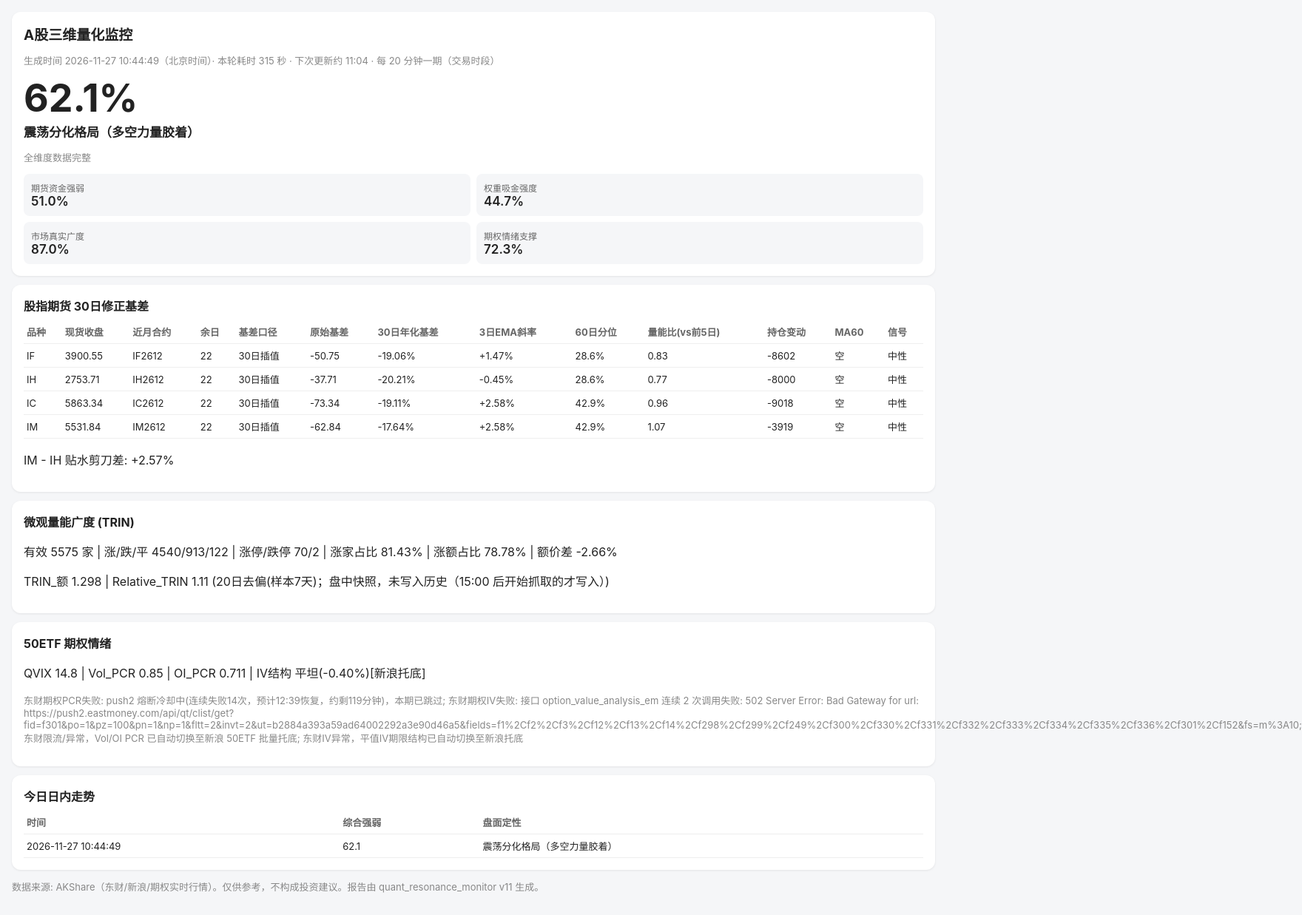
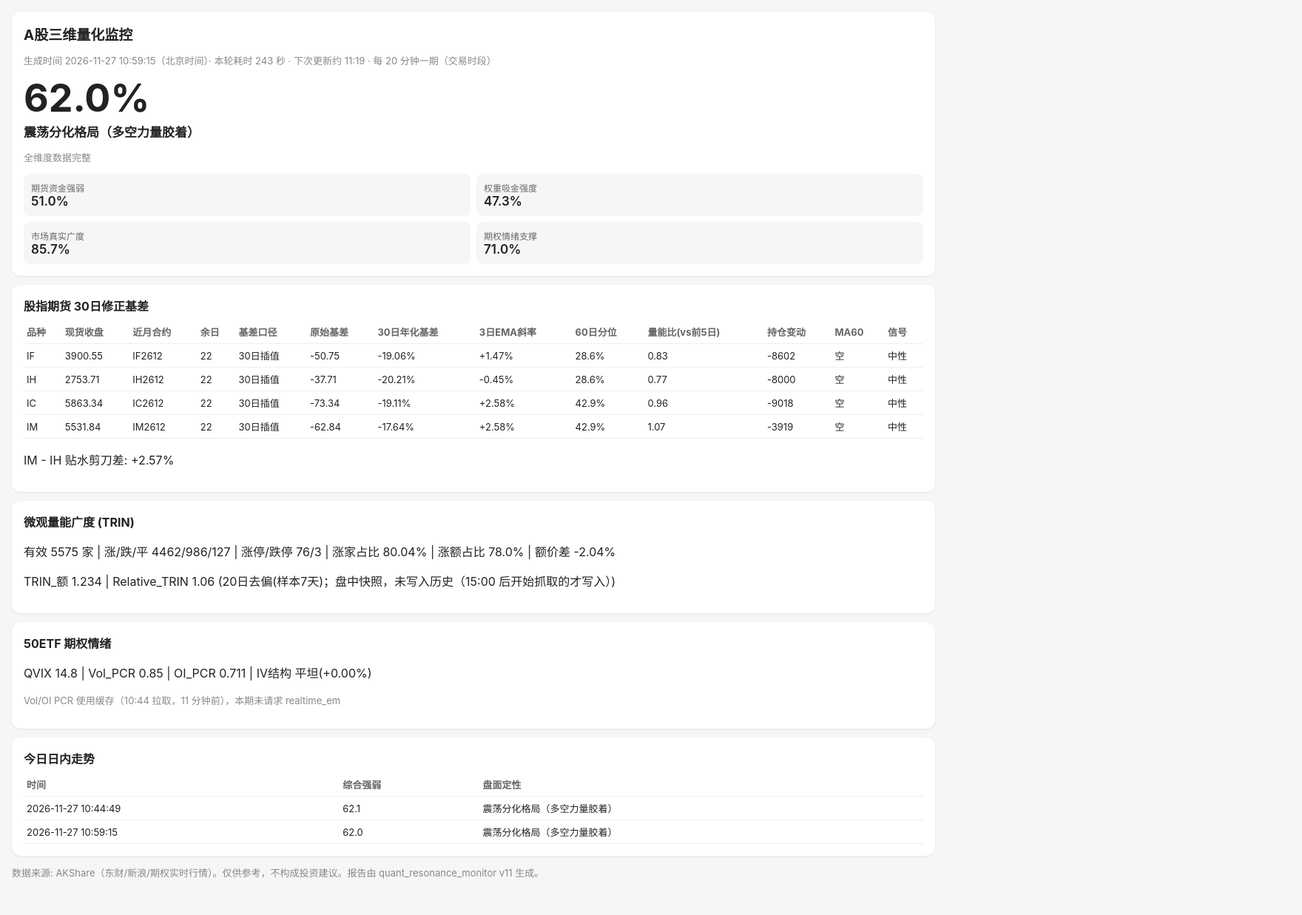
Before and after one commit to sleepy980wl/quant-resonance-monitor, a plain HTML site: page report/index.html in a window 1280 px wide. Shown: the whole page at 74% size, 1760 px wide, since content can reach past the window. Drawn offline with Linux system fonts and the light colour scheme.

Commit message:
Monitor update 2026-11-27 02:59 UTC

```diff
--- a/monitor_data/intraday_strength_20261127.csv
+++ b/monitor_data/intraday_strength_20261127.csv
@@ -1,2 +1,3 @@
 time,credibility,total_strength_pct,futures_pct,weight_capital_pct,breadth_pct,option_pct,trin_amt,rel_trin,amt_spread,if_30d_rate,im_ih_spread,vol_pcr,oi_pcr,qvix,regime
 2026-11-27 10:44:49,全维度数据完整,62.1,51.0,44.7,87.0,72.3,1.298,1.11,-2.66,-19.065,2.572,0.85,0.711,14.8,震荡分化格局（多空力量胶着）
+2026-11-27 10:59:15,全维度数据完整,62.0,51.0,47.3,85.7,71.0,1.234,1.06,-2.04,-19.065,2.572,0.85,0.711,14.8,震荡分化格局（多空力量胶着）
--- a/report/index.html
+++ b/report/index.html
@@ -18,20 +18,20 @@ th{color:#666} .scroll{overflow-x:auto}
 .grid b{display:block;font-size:12px;color:#666;font-weight:400} .grid span{font-size:17px;font-weight:600}
 </style></head><body>
 <div class="card"><h1>A股三维量化监控</h1>
-<p class="muted">生成时间 2026-11-27 10:44:49（北京时间）· 本轮耗时 315 秒 · 下次更新约 11:04 · 每 20 分钟一期（交易时段）</p>
-<div class="score">62.1%</div>
+<p class="muted">生成时间 2026-11-27 10:59:15（北京时间）· 本轮耗时 243 秒 · 下次更新约 11:19 · 每 20 分钟一期（交易时段）</p>
+<div class="score">62.0%</div>
 <div class="regime">震荡分化格局（多空力量胶着）</div>
 <p class="muted">全维度数据完整</p>
 <div class="grid">
 <div><b>期货资金强弱</b><span>51.0%</span></div>
-<div><b>权重吸金强度</b><span>44.7%</span></div>
-<div><b>市场真实广度</b><span>87.0%</span></div>
-<div><b>期权情绪支撑</b><span>72.3%</span></div>
+<div><b>权重吸金强度</b><span>47.3%</span></div>
+<div><b>市场真实广度</b><span>85.7%</span></div>
+<div><b>期权情绪支撑</b><span>71.0%</span></div>
 </div></div>
 
 <div class="card"><h2>股指期货 30日修正基差</h2><div class='scroll'><table><thead><tr><th>品种</th><th>现货收盘</th><th>近月合约</th><th>余日</th><th>基差口径</th><th>原始基差</th><th>30日年化基差</th><th>3日EMA斜率</th><th>60日分位</th><th>量能比(vs前5日)</th><th>持仓变动</th><th>MA60</th><th>信号</th></tr></thead><tbody><tr><td>IF</td><td>3900.55</td><td>IF2612</td><td>22</td><td>30日插值</td><td>-50.75</td><td>-19.06%</td><td>+1.47%</td><td>28.6%</td><td>0.83</td><td>-8602</td><td>空</td><td>中性</td></tr><tr><td>IH</td><td>2753.71</td><td>IH2612</td><td>22</td><td>30日插值</td><td>-37.71</td><td>-20.21%</td><td>-0.45%</td><td>28.6%</td><td>0.77</td><td>-8000</td><td>空</td><td>中性</td></tr><tr><td>IC</td><td>5863.34</td><td>IC2612</td><td>22</td><td>30日插值</td><td>-73.34</td><td>-19.11%</td><td>+2.58%</td><td>42.9%</td><td>0.96</td><td>-9018</td><td>空</td><td>中性</td></tr><tr><td>IM</td><td>5531.84</td><td>IM2612</td><td>22</td><td>30日插值</td><td>-62.84</td><td>-17.64%</td><td>+2.58%</td><td>42.9%</td><td>1.07</td><td>-3919</td><td>空</td><td>中性</td></tr></tbody></table></div><p>IM - IH 贴水剪刀差: +2.57%</p></div>
-<div class="card"><h2>微观量能广度 (TRIN)</h2><p>有效 5575 家 | 涨/跌/平 4540/913/122 | 涨停/跌停 70/2 | 涨家占比 81.43% | 涨额占比 78.78% | 额价差 -2.66%</p><p>TRIN_额 1.298 | Relative_TRIN 1.11 (20日去偏(样本7天)；盘中快照，未写入历史（15:00 后开始抓取的才写入）)</p></div>
-<div class="card"><h2>50ETF 期权情绪</h2><p>QVIX 14.8 | Vol_PCR 0.85 | OI_PCR 0.711 | IV结构 平坦(-0.40%)[新浪托底]</p><p class='muted'>东财期权PCR失败: push2 熔断冷却中(连续失败14次，预计12:39恢复，约剩119分钟)，本期已跳过; 东财期权IV失败: 接口 option_value_analysis_em 连续 2 次调用失败: 502 Server Error: Bad Gateway for url: https://push2.eastmoney.com/api/qt/clist/get?fid=f301&amp;po=1&amp;pz=100&amp;pn=1&amp;np=1&amp;fltt=2&amp;invt=2&amp;ut=b2884a393a59ad64002292a3e90d46a5&amp;fields=f1%2Cf2%2Cf3%2Cf12%2Cf13%2Cf14%2Cf298%2Cf299%2Cf249%2Cf300%2Cf330%2Cf331%2Cf332%2Cf333%2Cf334%2Cf335%2Cf336%2Cf301%2Cf152&amp;fs=m%3A10; 东财限流/异常，Vol/OI PCR 已自动切换至新浪 50ETF 批量托底; 东财IV异常，平值IV期限结构已自动切换至新浪托底</p></div>
-<div class="card"><h2>今日日内走势</h2><div class='scroll'><table><thead><tr><th>时间</th><th>综合强弱</th><th>盘面定性</th></tr></thead><tbody><tr><td>2026-11-27 10:44:49</td><td>62.1</td><td>震荡分化格局（多空力量胶着）</td></tr></tbody></table></div></div>
+<div class="card"><h2>微观量能广度 (TRIN)</h2><p>有效 5575 家 | 涨/跌/平 4462/986/127 | 涨停/跌停 76/3 | 涨家占比 80.04% | 涨额占比 78.0% | 额价差 -2.04%</p><p>TRIN_额 1.234 | Relative_TRIN 1.06 (20日去偏(样本7天)；盘中快照，未写入历史（15:00 后开始抓取的才写入）)</p></div>
+<div class="card"><h2>50ETF 期权情绪</h2><p>QVIX 14.8 | Vol_PCR 0.85 | OI_PCR 0.711 | IV结构 平坦(+0.00%)</p><p class='muted'>Vol/OI PCR 使用缓存（10:44 拉取，11 分钟前），本期未请求 realtime_em</p></div>
+<div class="card"><h2>今日日内走势</h2><div class='scroll'><table><thead><tr><th>时间</th><th>综合强弱</th><th>盘面定性</th></tr></thead><tbody><tr><td>2026-11-27 10:44:49</td><td>62.1</td><td>震荡分化格局（多空力量胶着）</td></tr><tr><td>2026-11-27 10:59:15</td><td>62.0</td><td>震荡分化格局（多空力量胶着）</td></tr></tbody></table></div></div>
 <p class="muted">数据来源: AKShare（东财/新浪/期权实时行情）。仅供参考，不构成投资建议。报告由 quant_resonance_monitor v11 生成。</p>
 </body></html>
```
